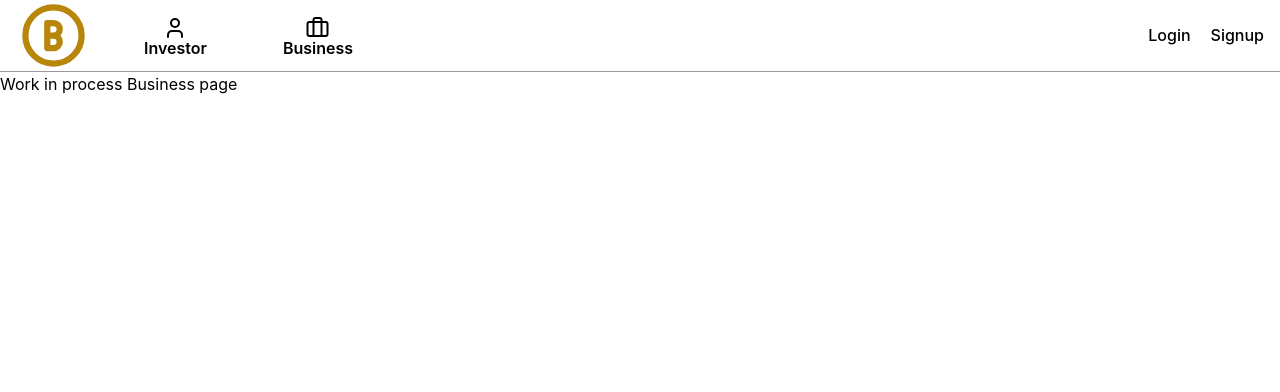
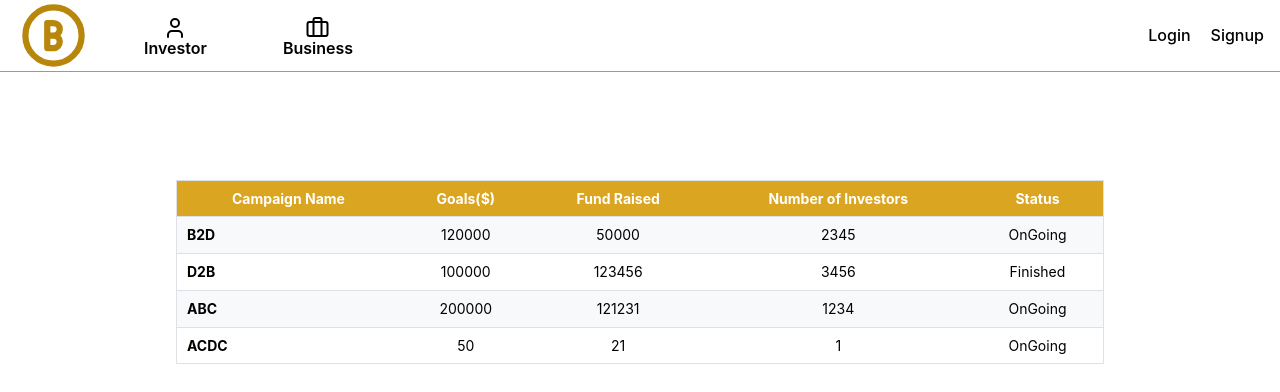
Before and after one commit to B2Dventures/B2Dventures, a Next.js app: page /business in a window 1280 px wide. Shown: the top 392 px of the page. Built offline with nearby package versions, Linux system fonts and the light colour scheme.

Commit message:
implement campaign table

```diff
--- a/src/app/business/page.tsx
+++ b/src/app/business/page.tsx
@@ -1,10 +1,17 @@
+'use client';
+
 import {Header} from "@/components/Header/Header";
+import { CampaignTable } from "@/components/CampaignTable/CampaignTable";
+import { Container } from '@mantine/core';
+
 
 export default function Home() {
     return (
         <main>
             <Header/>
-            <div>Work in process Business page</div>
+            <Container size={1440}>
+                <CampaignTable/>
+            </Container>
         </main>
     );
 }
--- /dev/null
+++ b/src/components/CampaignTable/CampaignTable.module.css
@@ -0,0 +1,22 @@
+.head{
+  background-color: goldenrod;
+  color: white;
+}
+
+.body{
+  text-align: center;
+  vertical-align: middle;
+  justify-content: center;
+  align-items: center;
+}
+
+.name{
+  font-weight: bold;
+}
+
+.table{
+  display: flex;
+  justify-content: center;
+  align-items: center;
+  min-height: 50vh;
+}
--- /dev/null
+++ b/src/components/CampaignTable/CampaignTable.tsx
@@ -0,0 +1,44 @@
+'use client';
+
+import React from 'react';
+import { Table, Container } from '@mantine/core';
+import classes from './CampaignTable.module.css';
+
+const elements = [
+    { name: 'B2D', goal: 120000, raised: 50000,investors: 2345, status: 'OnGoing' },
+    { name: 'D2B', goal: 100000, raised: 123456, investors: 3456, status: 'Finished' },
+    { name: 'ABC', goal: 200000, raised: 121231, investors: 1234, status: 'OnGoing' },
+    { name: 'ACDC', goal: 50, raised: 21, investors: 1, status: 'OnGoing' },
+
+];
+
+export function CampaignTable() {
+    const rows = elements.map((element) => (
+        <Table.Tr key={element.name}>
+            <Table.Td className={classes.name}>{element.name}</Table.Td>
+            <Table.Td className={classes.body}>{element.goal}</Table.Td>
+            <Table.Td className={classes.body}>{element.raised}</Table.Td>
+            <Table.Td className={classes.body}>{element.investors}</Table.Td>
+            <Table.Td className={classes.body}>{element.status}</Table.Td>
+        </Table.Tr>
+    ));
+
+    return (
+        <Container className={classes.table}>
+            <Table striped highlightOnHover withTableBorder>
+                <Table.Thead className={classes.head}>
+                    <Table.Tr>
+                        <Table.Th className={classes.body}>Campaign Name</Table.Th>
+                        <Table.Th className={classes.body}>Goals($)</Table.Th>
+                        <Table.Th className={classes.body}>Fund Raised</Table.Th>
+                        <Table.Th className={classes.body}>Number of Investors</Table.Th>
+                        <Table.Th className={classes.body}>Status</Table.Th>
+                    </Table.Tr>
+                </Table.Thead>
+                <Table.Tbody>
+                    {rows}
+                </Table.Tbody>
+            </Table>
+        </Container>
+    );
+}
--- a/src/components/Gallery/Gallery.tsx
+++ b/src/components/Gallery/Gallery.tsx
@@ -7,7 +7,6 @@ interface GalleryProps {
 }
 
 export const Gallery: React.FC<GalleryProps> = ({ images }) => {
-    // State to keep track of which image is currently selected
     const [selectedImage, setSelectedImage] = useState<string>(images[0]);
 
     return (
```
